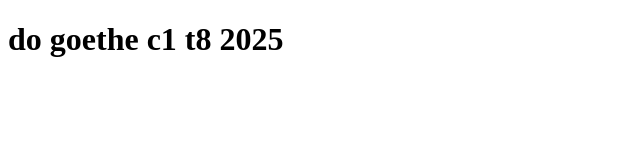
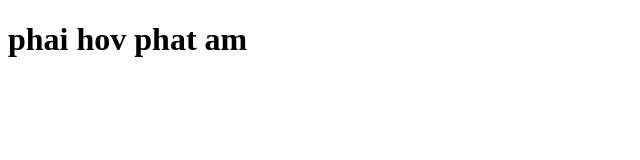
Before and after one commit to dogoethec1t62025/ngay-121, a plain HTML site: page index.html in a window 1280 px wide. Shown: the whole page, without its empty margins (0-640 px from the left). Drawn offline with Linux system fonts and the light colour scheme.

Commit message:
2. sua lan 1

```diff
--- a/index.html
+++ b/index.html
@@ -6,6 +6,6 @@
     <title>Document</title>
   </head>
   <body>
-    <h1>do goethe c1 t8 2025</h1>
+    <h1>phai hov phat am</h1>
   </body>
 </html>
```
